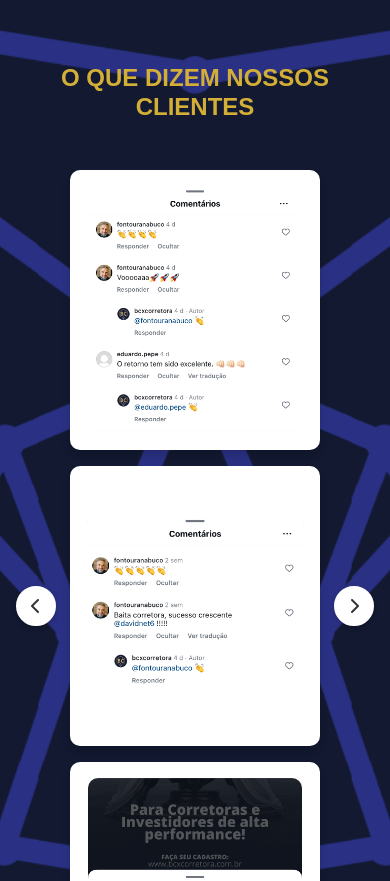
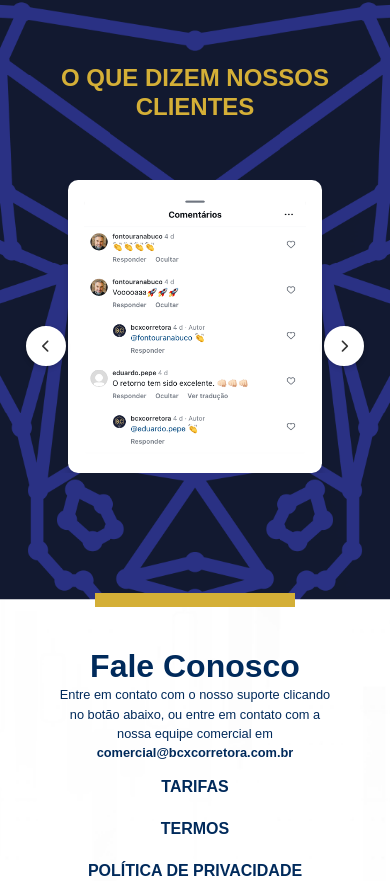
Before and after one commit to Allan-Marianoo/BCX-LP, a React (Vite) app: page / in a window 390 px wide. Shown: the part 1823-2704 px from the top of the page. Built offline with nearby package versions, Linux system fonts and the light colour scheme; no server answers.

Commit message:
Ajustando responsividade das imagens de feedback na Home

```diff
--- a/src/components/home/session03/HomeSession03.css
+++ b/src/components/home/session03/HomeSession03.css
@@ -25,6 +25,8 @@
   align-items: center;
   justify-content: space-between;
   position: relative;
+  overflow: hidden;
+  padding: 10px
 }
 
 .carousel-button {
@@ -39,17 +41,14 @@
   cursor: pointer;
   box-shadow: 0 2px 5px rgba(0, 0, 0, 0.2);
   transition: transform 0.2s ease, box-shadow 0.2s ease;
-  position: relative;
+  position: absolute;
+  top: 50%;
+  z-index: 10;
 }
 
 .carousel-button i {
   color: #333;
-  font-size: 16px;
-}
-
-.carousel-button:hover {
-  transform: scale(1.1);
-  box-shadow: 0 4px 10px rgba(0, 0, 0, 0.3);
+  font-size: 13px;
 }
 
 .carousel-button.left {
@@ -66,6 +65,7 @@
   gap: 2rem;
   overflow: hidden;
   width: 100%;
+  height: 100%;
   justify-content: center;
 }
 
@@ -86,7 +86,7 @@
 .testimonial-card img {
   max-width: 100%;
   max-height: 100%;
-  object-fit: contain;
+  object-fit: cover;
   border-radius: 10px;
 }
 
@@ -101,3 +101,19 @@
     height: 280px;
   }
 }
+
+@media (max-width: 768px) {
+  .testimonial-card {
+    width: 75%;
+    height: auto;
+    margin: 0 1rem;
+  }
+
+  .carousel-button.left {
+    left: 10px;
+  }
+
+  .carousel-button.right {
+    right: 10px;
+  }
+}
--- a/src/components/home/session03/HomeSession03.jsx
+++ b/src/components/home/session03/HomeSession03.jsx
@@ -1,37 +1,39 @@
-import { useState } from 'react';
-import Feedback1 from '../../../assets/images/feedback-clients/feedback1.png';
-import Feedback2 from '../../../assets/images/feedback-clients/feedback2.png';
-import Feedback3 from '../../../assets/images/feedback-clients/feedback3.png';
-import Feedback4 from '../../../assets/images/feedback-clients/feedback4.png';
-import './HomeSession03.css';
+import { useState, useEffect } from "react";
+import Feedback1 from "../../../assets/images/feedback-clients/feedback1.png";
+import Feedback2 from "../../../assets/images/feedback-clients/feedback2.png";
+import Feedback3 from "../../../assets/images/feedback-clients/feedback3.png";
+import Feedback4 from "../../../assets/images/feedback-clients/feedback4.png";
+import "./HomeSession03.css";
 
 const HomeSession03 = () => {
   const [currentIndex, setCurrentIndex] = useState(0);
+  const [itemsPerPage, setItemsPerPage] = useState(3);
 
   const testimonials = [
-    {
-      image: Feedback1,
-    },
-    {
-      image: Feedback2,
-    },
-    {
-      image: Feedback3,
-    },
-    {
-      image: Feedback4,
-    },
+    { image: Feedback1 },
+    { image: Feedback2 },
+    { image: Feedback3 },
+    { image: Feedback4 },
   ];
+
+  useEffect(() => {
+    const updateItemsPerPage = () => {
+      setItemsPerPage(window.innerWidth < 768 ? 1 : 3);
+    };
+    window.addEventListener("resize", updateItemsPerPage);
+    updateItemsPerPage();
+    return () => window.removeEventListener("resize", updateItemsPerPage);
+  }, []);
 
   const handlePrev = () => {
     setCurrentIndex((prevIndex) =>
-      prevIndex === 0 ? testimonials.length - 3 : prevIndex - 1
+      prevIndex === 0 ? testimonials.length - itemsPerPage : prevIndex - 1
     );
   };
 
   const handleNext = () => {
     setCurrentIndex((prevIndex) =>
-      prevIndex + 3 >= testimonials.length ? 0 : prevIndex + 1
+      prevIndex + itemsPerPage >= testimonials.length ? 0 : prevIndex + 1
     );
   };
 
@@ -45,7 +47,7 @@ const HomeSession03 = () => {
           </button>
           <div className="testimonial-cards">
             {testimonials
-              .slice(currentIndex, currentIndex + 3)
+              .slice(currentIndex, currentIndex + itemsPerPage)
               .map((testimonial, index) => (
                 <div className="testimonial-card" key={index}>
                   <img
```
